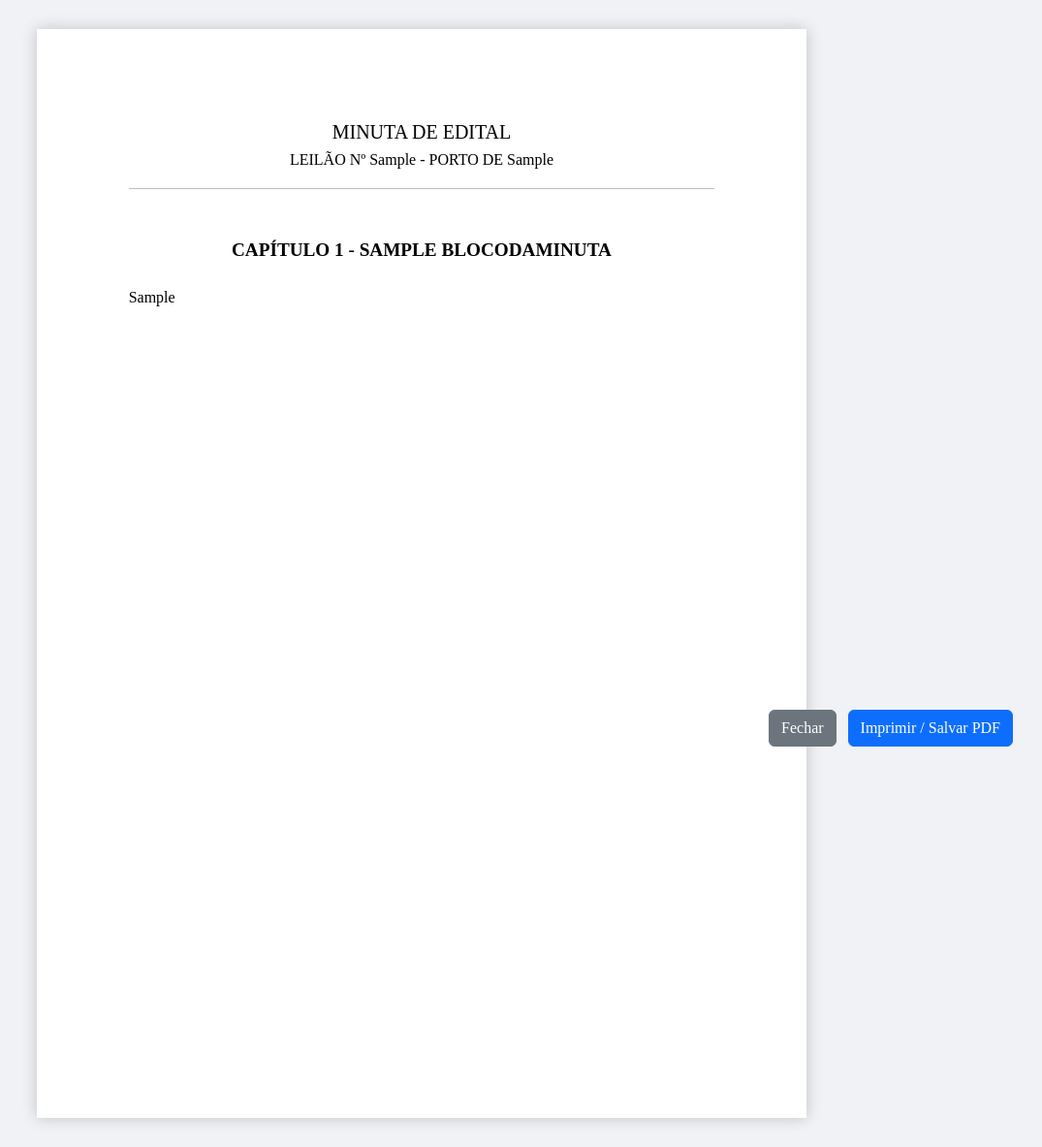
After one commit to IsaacLusca/AutoMinuta_V1.0, a Django app: page /minuta/1/preview/ in a window 1280 px wide. The commit adds this page. Shown: the whole page at 97% size, without its empty margins (205-1280 px from the left). Run offline with Django 5.2, Linux system fonts and the light colour scheme; tables that the repository leaves empty hold one stand-in row (values such as "Sample post"); some libraries are stand-ins or nearby versions.

Commit message:
feat: adiciona pré-visualização da minuta

```diff
--- /dev/null
+++ b/gerador_avancado/templates/gerador_avancado/preview_minuta.html
@@ -0,0 +1,72 @@
+<!DOCTYPE html>
+<html lang="pt">
+<head>
+    <meta charset="UTF-8">
+    <title>Pré-visualização - {{ minuta.leilao }}</title>
+    <link href="https://cdn.jsdelivr.net/npm/bootstrap@5.3.0/dist/css/bootstrap.min.css" rel="stylesheet">
+    <style>
+        body { background-color: #f0f2f5; font-family: "Times New Roman", Times, serif; }
+
+        /* Layout de Folha A4 */
+        .folha-a4 {
+            background: white;
+            width: 210mm;
+            min-height: 297mm;
+            padding: 25mm 25mm; /* Margens padrão de documento */
+            margin: 30px auto;
+            box-shadow: 0 0 15px rgba(0,0,0,0.2);
+            position: relative;
+        }
+
+        /* Numeração Automática (Mantendo a lógica da edição) */
+        .documento-final { counter-reset: capitulo; color: #000; line-height: 1.6; }
+
+        .bloco-CA { counter-increment: capitulo; counter-reset: secao clausula; text-align: center; font-weight: bold; text-transform: uppercase; margin: 30px 0 20px 0; font-size: 1.2em; }
+        .bloco-CA::before { content: "CAPÍTULO " counter(capitulo) " - "; }
+
+        .bloco-SE { counter-increment: secao; font-weight: bold; margin: 20px 0 10px 0; font-size: 1.1em; }
+        .bloco-SE::before { content: "Seção " counter(secao, upper-roman) " - "; }
+
+        .bloco-CL { counter-increment: clausula; margin-bottom: 12px; text-align: justify; display: flex; gap: 8px; }
+        .bloco-CL::before { content: counter(capitulo) "." counter(clausula) ". "; font-weight: bold; flex-shrink: 0; }
+
+        /* Estilos de Impressão */
+        @media print {
+            body { background: none; }
+            .folha-a4 { margin: 0; box-shadow: none; width: 100%; padding: 0; }
+            .no-print { display: none; }
+        }
+
+        .btn-flutuante { position: fixed; bottom: 30px; right: 30px; z-index: 1000; }
+    </style>
+</head>
+<body>
+
+<div class="no-print btn-flutuante">
+    <button class="btn btn-secondary me-2" onclick="window.close()">Fechar</button>
+    <button class="btn btn-primary" onclick="window.print()">Imprimir / Salvar PDF</button>
+</div>
+
+<div class="folha-a4">
+    <div class="documento-final">
+        <div class="text-center mb-5">
+            <h5 class="mb-1">MINUTA DE EDITAL</h5>
+            <p>LEILÃO Nº {{ minuta.leilao }} - PORTO DE {{ minuta.porto }}</p>
+            <hr>
+        </div>
+
+        {% for bloco in blocos %}
+            <div class="bloco-{{ bloco.tipo }}">
+                <span>{{ bloco.titulo|default_if_none:"" }}</span>
+            </div>
+            {% if bloco.conteudo_editado %}
+                <div class="conteudo-texto mb-3">
+                    {{ bloco.conteudo_editado|safe }}
+                </div>
+            {% endif %}
+        {% endfor %}
+    </div>
+</div>
+
+</body>
+</html>
--- a/gerador_avancado/urls.py
+++ b/gerador_avancado/urls.py
@@ -7,4 +7,5 @@ urlpatterns = [
     path('minuta/remover-bloco/<uuid:bloco_minuta_id>/', views.remover_bloco_ajax, name='remover_bloco_ajax'),
     path('minuta/salvar-bloco/<uuid:bloco_id>/', views.salvar_conteudo_bloco_ajax, name='salvar_conteudo_bloco_ajax'),
     path('minuta/<int:minuta_id>/reordenar/', views.reordenar_blocos_ajax, name='reordenar_blocos_ajax'),
+    path('minuta/<int:minuta_id>/preview/', views.preview_minuta, name='preview_minuta'),
 ]
--- a/gerador_avancado/views.py
+++ b/gerador_avancado/views.py
@@ -103,3 +103,14 @@ def reordenar_blocos_ajax(request, minuta_id):
         except Exception as e:
             return JsonResponse({'status': 'erro', 'mensagem': str(e)}, status=500)
     return JsonResponse({'status': 'erro'}, status=400)
+
+# pré-visualização da minuta (página de visualização sem edição)
+def preview_minuta(request, minuta_id):
+    # Busca a minuta e seus blocos ordenados
+    minuta = get_object_or_404(MinutaGerada, id=minuta_id)
+    blocos = minuta.blocos.all().order_by('ordem')
+
+    return render(request, 'gerador_avancado/preview_minuta.html', {
+        'minuta': minuta,
+        'blocos': blocos,
+    })
```
Also changed, not shown: gerador_avancado/templates/gerador_avancado/editar_minuta.html (+10 -0 lines).
